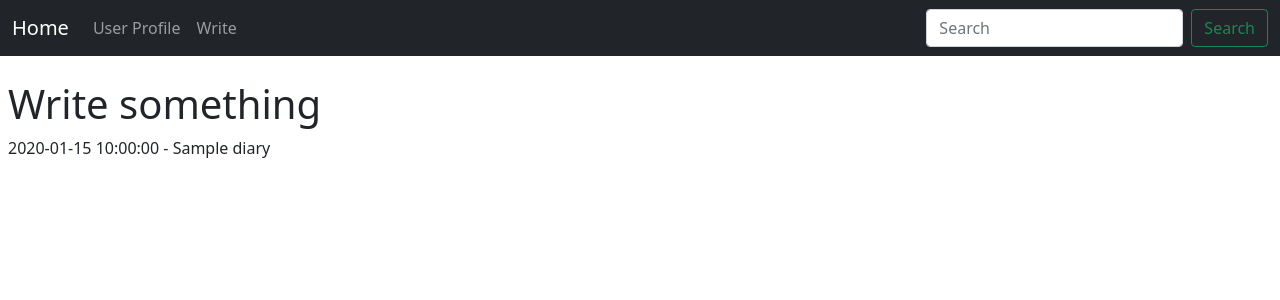
After one commit to sony0505/Palimpsest, a Flask app: template templates/write.html in a window 1280 px wide. The commit adds this page. Shown: the top 300 px of the page. Run offline with Flask 3, Linux system fonts and the light colour scheme; the template is opened without the code that fills it: most values are stand-ins (such as "Sample title", 1, 10 or a date in 2020).

Commit message:
single write diary page

```diff
--- a/templates/navbar.html
+++ b/templates/navbar.html
@@ -9,6 +9,9 @@
           <li class="nav-item">
             <a class="nav-link" href="{{ url_for('user', username="Sony") }}">User Profile</a>
           </li>
+          <li class="nav-item">
+            <a class="nav-link" href="{{ url_for('write') }}">Write</a>
+          </li>
         </ul>
         <form class="d-flex">
           <input class="form-control me-2" type="search" placeholder="Search" aria-label="Search">
--- /dev/null
+++ b/templates/write.html
@@ -0,0 +1,16 @@
+{% extends "base.html" %}
+
+{% block content %}
+<h1>Write something</h1>
+{% if diary %}
+<p>{{ date }} - {{ diary }}</p>
+{% else %}
+<form method="post">
+    {{ form.hidden_tag() }}
+    {{ form.diary.label }}
+    {{ form.diary(size=32) }}
+    <br/>
+    {{ form.submit() }}
+</form>
+{% endif %}
+{% endblock %}
```
